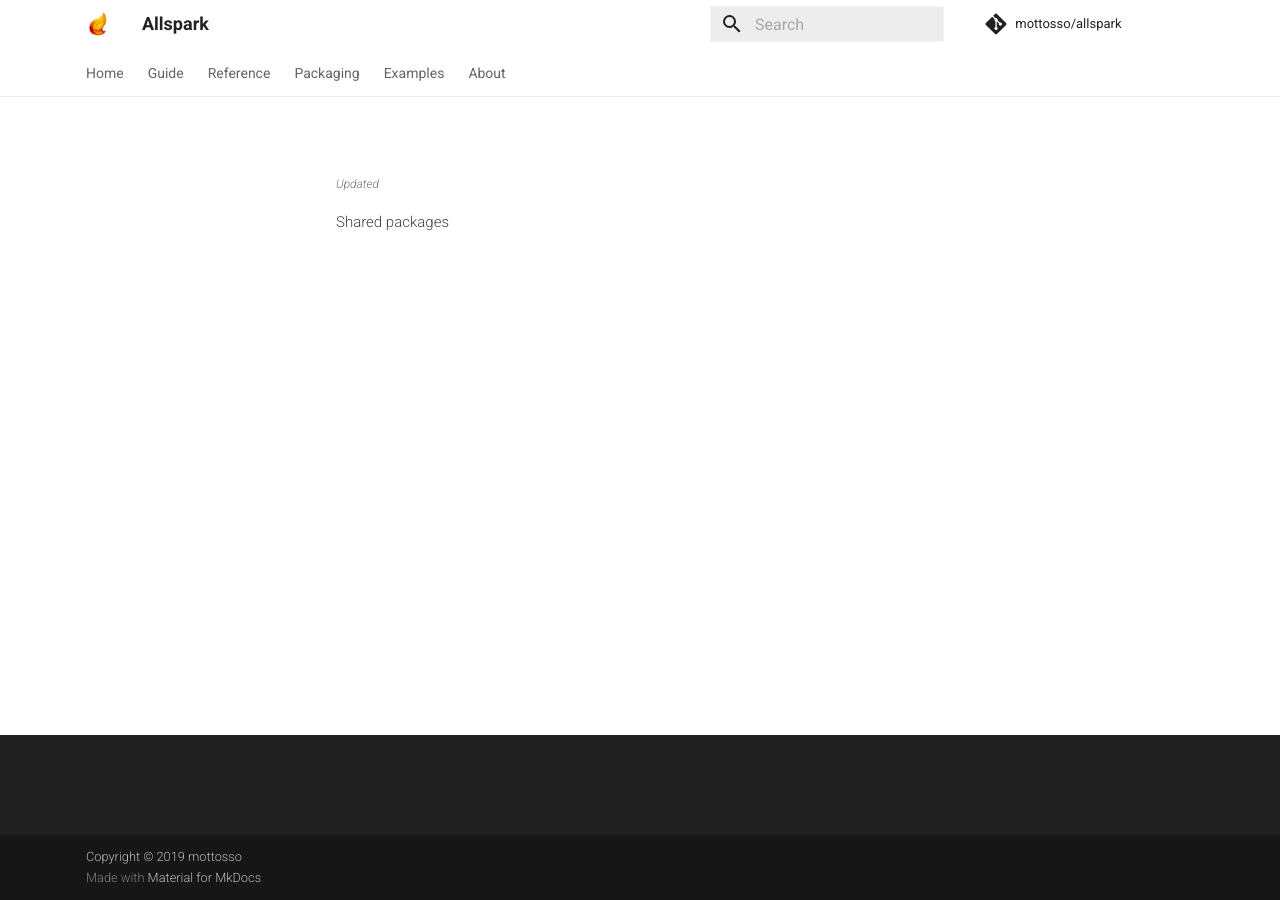
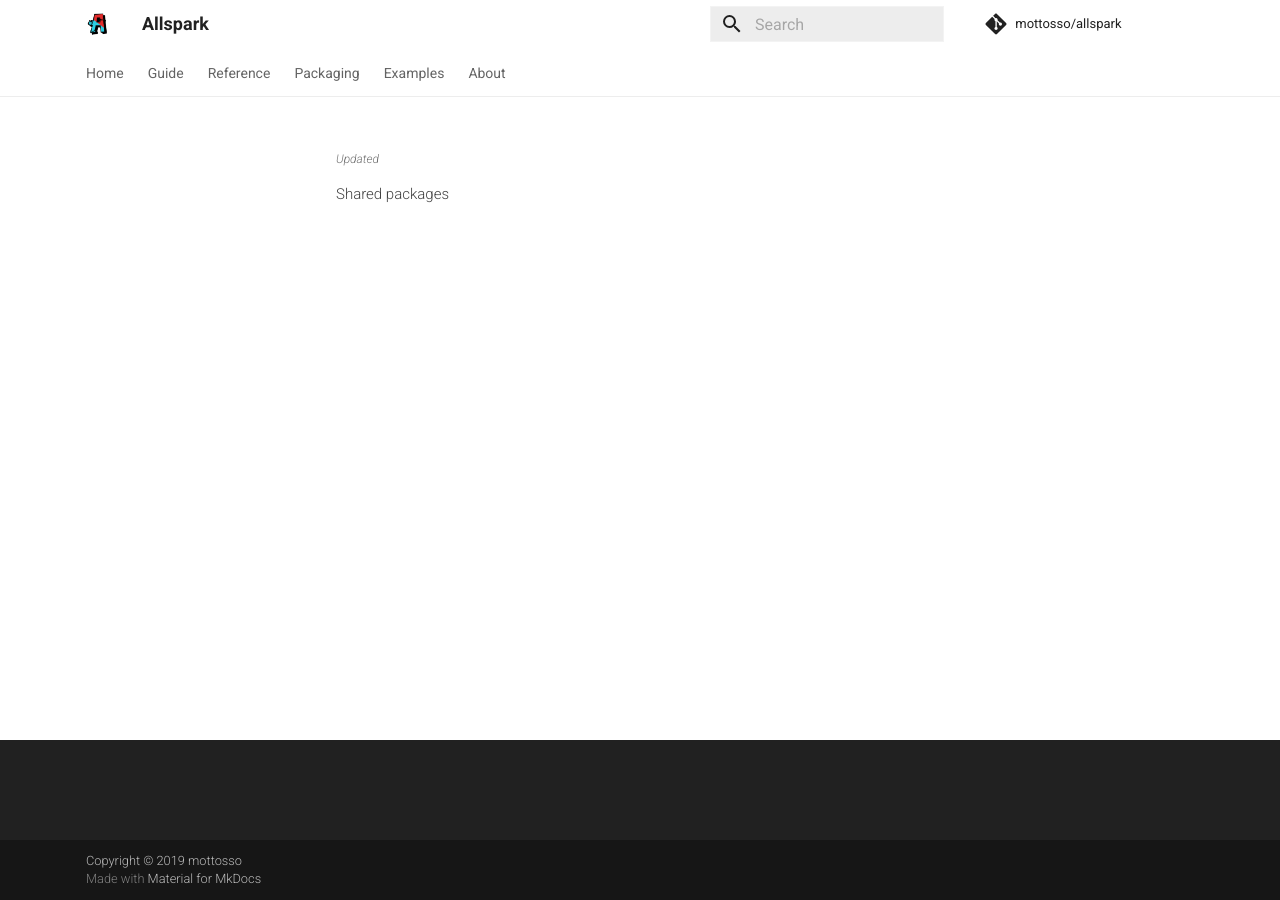
Before and after one commit to mottosso/allzpark, an MkDocs documentation site: the page built from docs/pages/localisation.md, in a window 1280 px wide. Built offline with MkDocs 1.6.1 and Material for MkDocs 9.7.7, drawn with Linux system fonts in a browser that asks for light colours; comment, search, counter and statistics services are not loaded.

Commit message:
Cosmetics

```diff
--- a/docs/theme/extra.css
+++ b/docs/theme/extra.css
@@ -12,10 +12,25 @@
     max-width: 57rem;
 }
 
+/* There's typically some space at the top of each article
+   that we don't need, since we aren't showing h1 */
+.md-content__inner:before {
+  height: 0;
+}
+
+.md-content__inner {
+  padding-top: 0;
+}
+
+/* Items in a list are typically too far apart */
+.md-typeset ol li, .md-typeset ul li {
+    margin-bottom: 5px;
+}
+
 .md-typeset {
   text-size-adjust: 100%;
   font-size: 1.5em;
-  line-height: 1.6;
+  line-height: 1.4;
   color: #424242;
   font-weight: 100;
 }
```
Also changed, not shown: docs/theme/logo.png, docs/theme/logo32.png (added).
